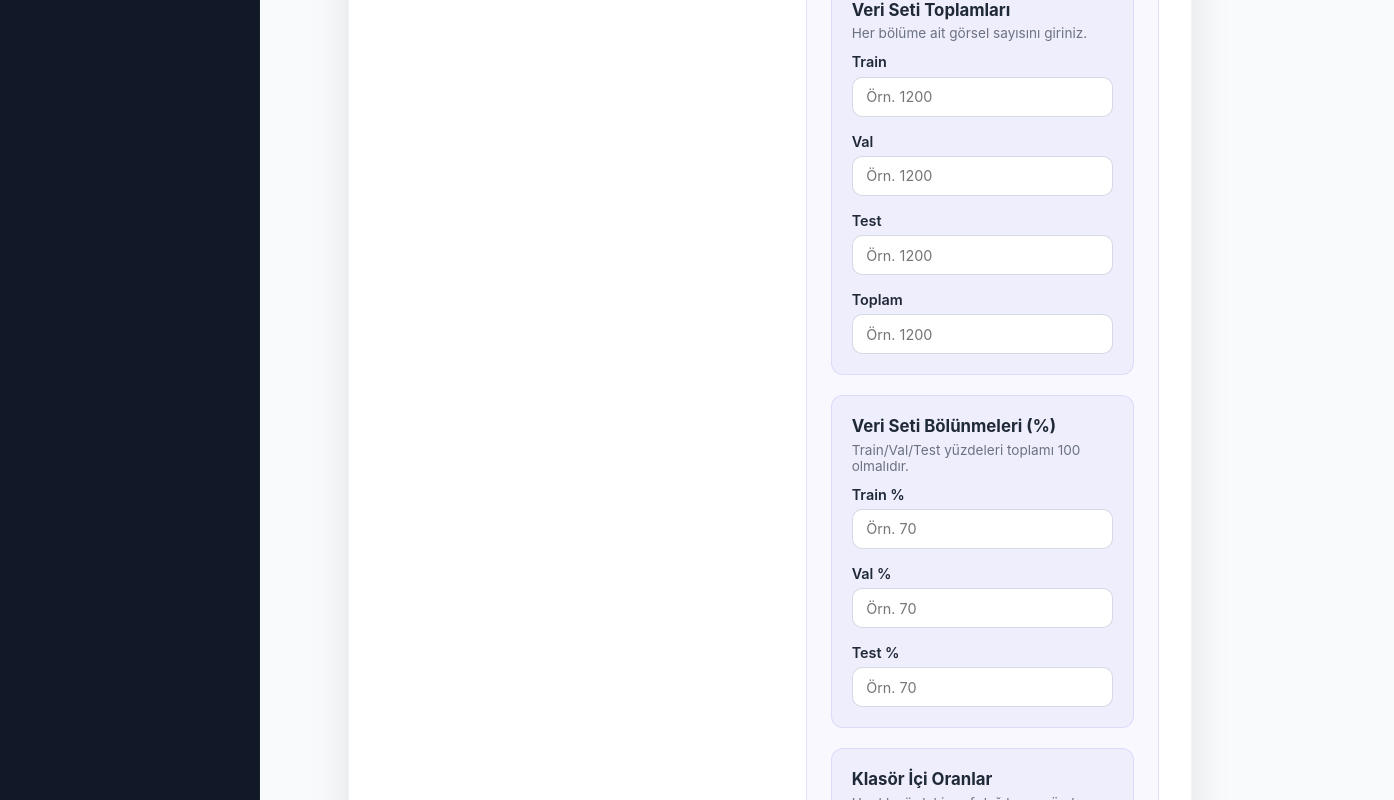
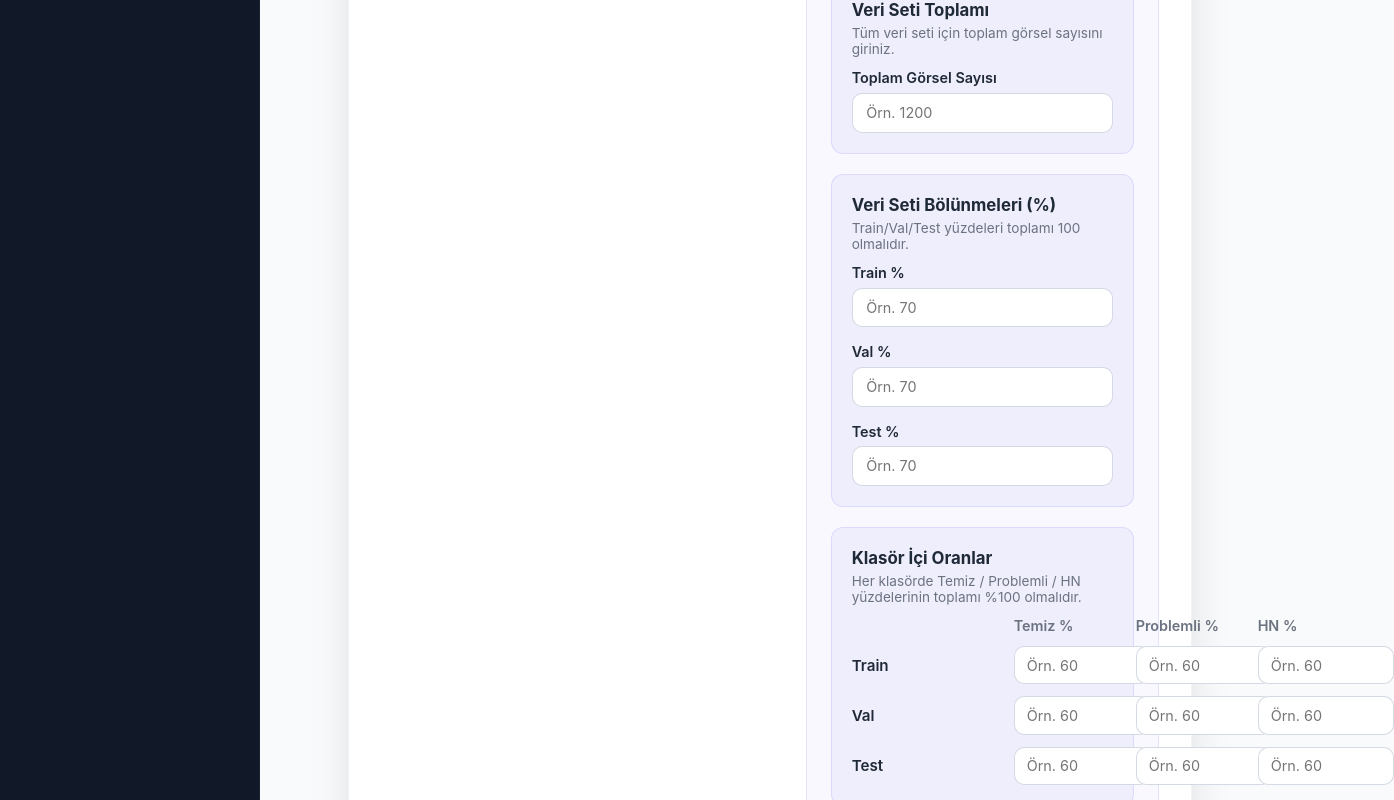
Before and after one commit to muratturan19/DL_Result_Analyzer, a React (Vite) app in the folder frontend/: page / in a window 1280 px wide. Shown: the part 1180-1980 px from the top of the page, 1394 px wide, since content can reach past the window. Built offline with nearby package versions, Linux system fonts and the light colour scheme.

Commit message:
Refine dataset metadata inputs

```diff
--- a/frontend/src/App.css
+++ b/frontend/src/App.css
@@ -337,6 +337,10 @@ body {
   gap: 1rem;
 }
 
+.nested-input-grid.single {
+  grid-template-columns: repeat(auto-fit, minmax(220px, 1fr));
+}
+
 .nested-input-group {
   display: flex;
   flex-direction: column;
@@ -359,6 +363,41 @@ body {
 }
 
 .nested-input-group input:focus {
+  outline: none;
+  border-color: rgba(79, 70, 229, 0.6);
+  box-shadow: 0 0 0 3px rgba(79, 70, 229, 0.15);
+}
+
+.folder-distribution-grid {
+  display: grid;
+  grid-template-columns: 150px repeat(3, minmax(110px, 1fr));
+  gap: 0.75rem;
+  align-items: center;
+}
+
+.folder-distribution-header {
+  font-weight: 600;
+  color: var(--text-secondary);
+  font-size: 0.9rem;
+}
+
+.folder-distribution-row-label {
+  font-weight: 600;
+  color: var(--text);
+  font-size: 0.95rem;
+}
+
+.folder-distribution-input input {
+  width: 100%;
+  border-radius: 10px;
+  border: 1px solid rgba(148, 163, 184, 0.4);
+  padding: 0.6rem 0.75rem;
+  font-size: 0.9rem;
+  font-family: inherit;
+  transition: border-color 0.2s ease, box-shadow 0.2s ease;
+}
+
+.folder-distribution-input input:focus {
   outline: none;
   border-color: rgba(79, 70, 229, 0.6);
   box-shadow: 0 0 0 3px rgba(79, 70, 229, 0.15);
--- a/frontend/src/App.jsx
+++ b/frontend/src/App.jsx
@@ -1370,9 +1370,6 @@ const FileUploader = ({ onUpload, onArtifactsUpdate, isLoading, llmProvider, set
     trainingCode: null,
     projectType: '',
     datasetTotals: {
-      train: '',
-      val: '',
-      test: '',
       total: ''
     },
     splitRatios: {
@@ -1381,9 +1378,9 @@ const FileUploader = ({ onUpload, onArtifactsUpdate, isLoading, llmProvider, set
       test: ''
     },
     folderDistributions: {
-      train: '',
-      val: '',
-      test: ''
+      train: { clean: '', problematic: '', hn: '' },
+      val: { clean: '', problematic: '', hn: '' },
+      test: { clean: '', problematic: '', hn: '' }
     }
   });
   const [formErrors, setFormErrors] = useState([]);
@@ -1417,6 +1414,18 @@ const FileUploader = ({ onUpload, onArtifactsUpdate, isLoading, llmProvider, set
     { value: 'other', label: 'Diğer' }
   ];
 
+  const folderClassOptions = [
+    { key: 'clean', label: 'Temiz %' },
+    { key: 'problematic', label: 'Problemli %' },
+    { key: 'hn', label: 'HN %' }
+  ];
+
+  const folderSplitLabels = {
+    train: 'Train',
+    val: 'Val',
+    test: 'Test'
+  };
+
   const updateFiles = (patch) => {
     const updated = { ...files, ...patch };
     setFiles(updated);
@@ -1436,6 +1445,19 @@ const FileUploader = ({ onUpload, onArtifactsUpdate, isLoading, llmProvider, set
       [section]: {
         ...prev[section],
         [key]: value
+      }
+    }));
+  };
+
+  const updateFolderDistribution = (splitKey, classKey, value) => {
+    setProjectInfo((prev) => ({
+      ...prev,
+      folderDistributions: {
+        ...prev.folderDistributions,
+        [splitKey]: {
+          ...(prev.folderDistributions?.[splitKey] || {}),
+          [classKey]: value
+        }
       }
     }));
   };
@@ -1481,9 +1503,6 @@ const FileUploader = ({ onUpload, onArtifactsUpdate, isLoading, llmProvider, set
     const parsedTotals = {};
     Object.entries(projectInfo.datasetTotals || {}).forEach(([key, value]) => {
       const labelMap = {
-        train: 'Train görsel sayısı',
-        val: 'Val görsel sayısı',
-        test: 'Test görsel sayısı',
         total: 'Toplam görsel sayısı'
       };
       const parsed = parseIntegerField(value, labelMap[key] || key, errors);
@@ -1514,10 +1533,43 @@ const FileUploader = ({ onUpload, onArtifactsUpdate, isLoading, llmProvider, set
     }
 
     const folderDistributionPayload = {};
-    Object.entries(projectInfo.folderDistributions || {}).forEach(([key, value]) => {
-      const trimmed = (value ?? '').toString().trim();
-      if (trimmed) {
-        folderDistributionPayload[key] = trimmed;
+    const folderLabelMap = folderSplitLabels;
+    const classLabelMap = {
+      clean: 'Temiz',
+      problematic: 'Problemli',
+      hn: 'HN'
+    };
+
+    Object.entries(projectInfo.folderDistributions || {}).forEach(([splitKey, distribution]) => {
+      const parsedDistribution = {};
+      let providedCount = 0;
+      let sum = 0;
+
+      folderClassOptions.forEach(({ key: classKey }) => {
+        const value = distribution?.[classKey];
+        const label = `${folderLabelMap[splitKey] || splitKey} - ${classLabelMap[classKey] || classKey} yüzdesi`;
+        const parsed = parsePercentageField(value, label, errors);
+        if (parsed !== null) {
+          parsedDistribution[classKey] = parsed;
+          providedCount += 1;
+          sum += parsed;
+        }
+      });
+
+      if (providedCount > 0 && providedCount < folderClassOptions.length) {
+        errors.push(
+          `${folderLabelMap[splitKey] || splitKey} klasöründeki tüm sınıflar için yüzdeleri doldurunuz.`
+        );
+      }
+
+      if (providedCount === folderClassOptions.length && Math.abs(sum - 100) > 0.5) {
+        errors.push(
+          `${folderLabelMap[splitKey] || splitKey} klasöründeki yüzdelerin toplamı %100 olmalıdır.`
+        );
+      }
+
+      if (providedCount > 0) {
+        folderDistributionPayload[splitKey] = parsedDistribution;
       }
     });
 
@@ -1808,34 +1860,24 @@ const FileUploader = ({ onUpload, onArtifactsUpdate, isLoading, llmProvider, set
 
             <div className="metadata-section">
               <div className="metadata-header">
-                <h4>Veri Seti Toplamları</h4>
-                <span className="form-hint">Her bölüme ait görsel sayısını giriniz.</span>
-              </div>
-              <div className="nested-input-grid">
-                {['train', 'val', 'test', 'total'].map((key) => {
-                  const labelMap = {
-                    train: 'Train',
-                    val: 'Val',
-                    test: 'Test',
-                    total: 'Toplam'
-                  };
-                  return (
-                    <div key={key} className="nested-input-group">
-                      <label htmlFor={`dataset-total-${key}`}>{labelMap[key]}</label>
+                <h4>Veri Seti Toplamı</h4>
+                <span className="form-hint">Tüm veri seti için toplam görsel sayısını giriniz.</span>
+              </div>
+              <div className="nested-input-grid single">
+                <div className="nested-input-group">
+                  <label htmlFor="dataset-total-all">Toplam Görsel Sayısı</label>
                   <input
-                        id={`dataset-total-${key}`}
+                    id="dataset-total-all"
                     type="number"
                     min="0"
                     step="1"
                     inputMode="numeric"
                     placeholder="Örn. 1200"
-                        value={projectInfo.datasetTotals?.[key] ?? ''}
-                        onChange={(e) => updateNestedProjectInfo('datasetTotals', key, e.target.value)}
+                    value={projectInfo.datasetTotals?.total ?? ''}
+                    onChange={(e) => updateNestedProjectInfo('datasetTotals', 'total', e.target.value)}
                     disabled={isLoading}
                   />
                 </div>
-                  );
-                })}
               </div>
             </div>
 
@@ -1875,27 +1917,34 @@ const FileUploader = ({ onUpload, onArtifactsUpdate, isLoading, llmProvider, set
             <div className="metadata-section">
               <div className="metadata-header">
                 <h4>Klasör İçi Oranlar</h4>
-                <span className="form-hint">Her klasördeki sınıf dağılımını yüzde veya oran olarak belirtin (örn. Potluk %60 / Temiz %40).</span>
-              </div>
-              <div className="nested-input-grid">
-                {['train', 'val', 'test'].map((key) => {
-                  const labelMap = {
-                    train: 'Train klasörü',
-                    val: 'Val klasörü',
-                    test: 'Test klasörü'
-                  };
+                <span className="form-hint">Her klasörde Temiz / Problemli / HN yüzdelerinin toplamı %100 olmalıdır.</span>
+              </div>
+              <div className="folder-distribution-grid">
+                <div className="folder-distribution-header" />
+                <div className="folder-distribution-header">Temiz %</div>
+                <div className="folder-distribution-header">Problemli %</div>
+                <div className="folder-distribution-header">HN %</div>
+                {['train', 'val', 'test'].map((splitKey) => {
                   return (
-                    <div key={key} className="nested-input-group">
-                      <label htmlFor={`folder-dist-${key}`}>{labelMap[key]}</label>
+                    <React.Fragment key={splitKey}>
+                      <div className="folder-distribution-row-label">{folderSplitLabels[splitKey]}</div>
+                      {folderClassOptions.map(({ key, label }) => (
+                        <div key={key} className="folder-distribution-input">
                           <input
-                        id={`folder-dist-${key}`}
-                        type="text"
-                        placeholder="Örn. Potluk %60 / Temiz %40"
-                        value={projectInfo.folderDistributions?.[key] ?? ''}
-                        onChange={(e) => updateNestedProjectInfo('folderDistributions', key, e.target.value)}
+                            type="number"
+                            min="0"
+                            max="100"
+                            step="0.1"
+                            inputMode="decimal"
+                            aria-label={`${folderSplitLabels[splitKey]} ${label}`}
+                            placeholder="Örn. 60"
+                            value={projectInfo.folderDistributions?.[splitKey]?.[key] ?? ''}
+                            onChange={(e) => updateFolderDistribution(splitKey, key, e.target.value)}
                             disabled={isLoading}
                           />
                         </div>
+                      ))}
+                    </React.Fragment>
                   );
                 })}
               </div>
```
Lines whose indentation alone changed are shown as unchanged.
